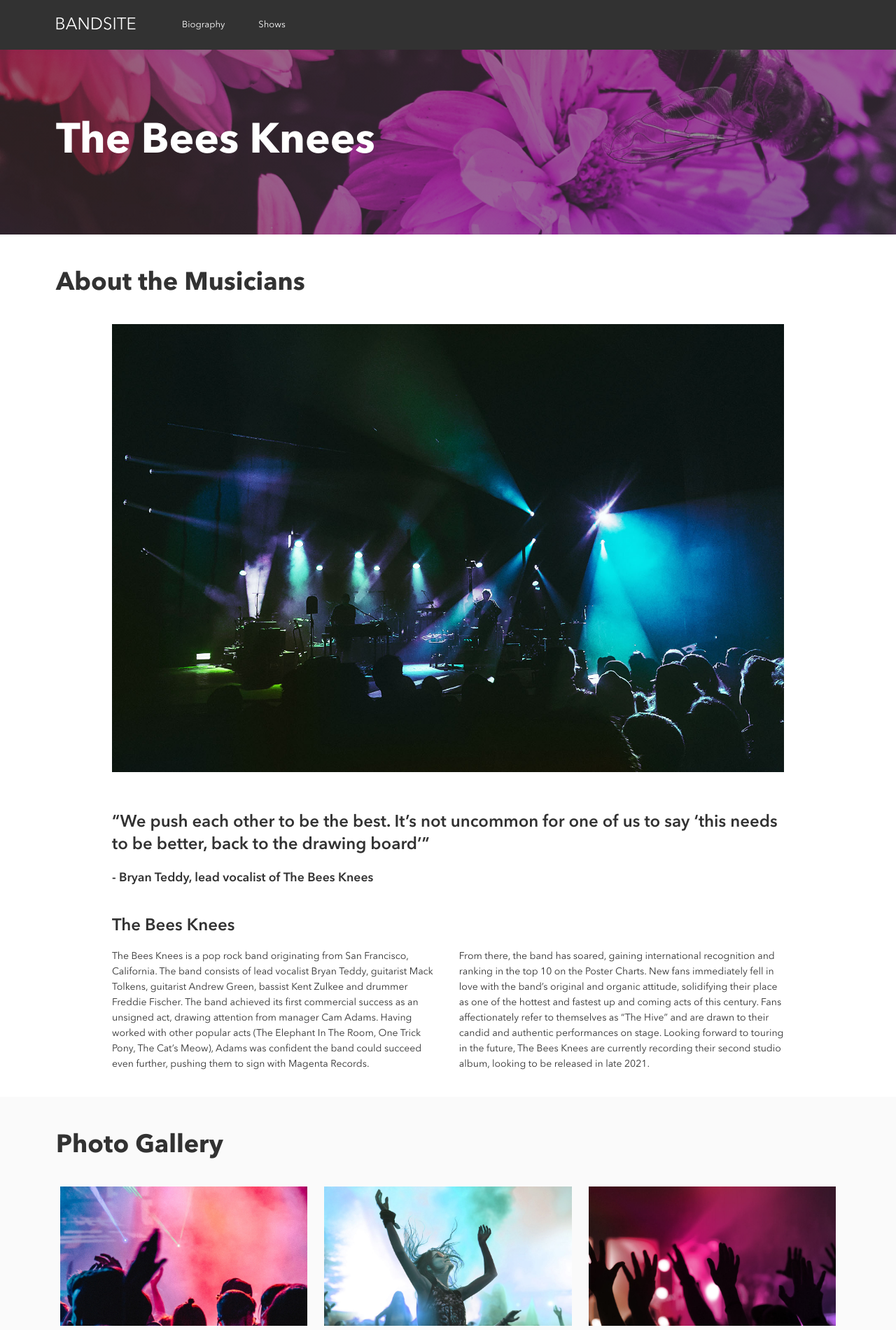
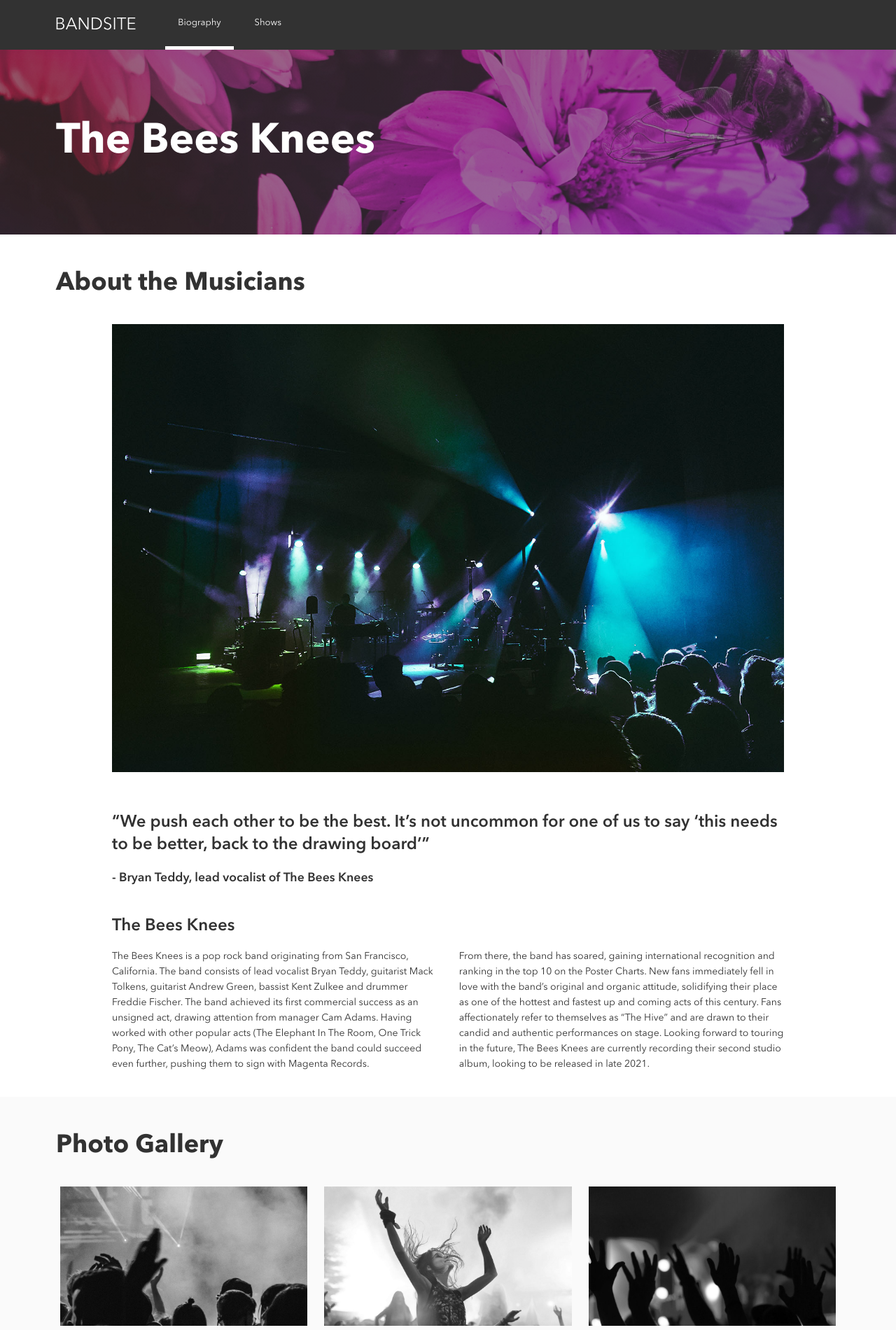
Before and after one commit to zachasher/bandsite, a plain HTML site: page index.html in a window 1280 px wide. Shown: the top 1900 px of the page at 70% size. Drawn offline with Linux system fonts and the light colour scheme.

Commit message:
Final changes

```diff
--- a/index.html
+++ b/index.html
@@ -12,8 +12,8 @@
       <a class="header__image" href="./index.html"><img src="./assets/logos/Logo-bandsite.svg"/></a>
       <nav>
         <ul class="header__links">
-          <li>Biography</li>
-          <li>Shows</li>
+          <li class="active-link"><a href="./index.html">Biography</a></li>
+          <li><a href="">Shows</a></li>
         </ul>
       </nav>
     </nav>
@@ -138,7 +138,7 @@
           <p>503 Broadway Penthouse,</p>
           <p>New York, NY 10012, USA</p>
           <br />
-          <p>info@thebeesknees.com</p>
+          <p><a href="mailto:info@thebeesknees.com">info@thebeesknees.com</a></p>
         </div>
         <div class="footer__copy">
           <div class="footer__copy--bold">
@@ -149,7 +149,7 @@
           <p>Booking Agent for</p>
           <p>US / South America / Japan</p>
           <br />
-          <p>pearl.gregg@limitlessag.com</p>
+          <p><a href="mailto:pearl.gregg@limitlessag.com">pearl.gregg@limitlessag.com</a></p>
         </div>
         <div class="footer__copy">
           <div class="footer__copy--bold">
@@ -160,7 +160,7 @@
           <p>Booking Agent for</p>
           <p>UK / EU / AU</p>
           <br />
-          <p>cwhyte@archentertainment.com</p>
+          <p><a href="mailto:cwhyte@archentertainment.com">cwhyte@archentertainment.com</a></p>
         </div>
       </section>
 
--- a/styles/bio.scss
+++ b/styles/bio.scss
@@ -4,10 +4,12 @@
 @use "./partials/breakpoints" as *;
 
 .header {
+  position: sticky;
+  top: 0;
+  z-index: 1;
   display: flex;
   flex-direction: column;
   background-color: $bandsite-black;
-  padding: 1rem 0;
 
   @include media-tablet {
     display: flex;
@@ -19,6 +21,7 @@
   &__image {
     align-self: center;
     width: 120px;
+    margin-top: 1rem;
 
     @include media-tablet {
       margin: 0.5rem 2.25rem;
@@ -36,20 +39,28 @@
     list-style: none;
     display: flex;
     justify-content: space-around;
-    padding-top: 1rem;
     @include mobile-body-copy;
     color: white;
+  }
+
+  &__links li {
+    display: flex;
+    width: 50%;
+    padding: 1rem 1.5rem;
+    justify-content: center;
 
     @include media-tablet {
-      padding: 0;
+      padding: 1.5rem 1.5rem;
     }
   }
 
-  &__links li {
-    @include media-tablet {
-      padding: 0 1.5rem;
-    }
+  &__links li:hover {
+    border-bottom: 5px solid lightblue;
   }
+}
+
+.active-link {
+  border-bottom: 5px solid white;
 }
 
 .hero {
@@ -156,7 +167,7 @@
   padding-bottom: 1rem;
 
   @include media-tablet {
-    padding-top:0;
+    padding-top: 0;
     padding-right: 4.5rem;
     padding-bottom: 2.25rem;
     padding-left: 4.5rem;
@@ -189,7 +200,7 @@
 }
 
 .description__text :first-child {
-  @include media-tablet{
+  @include media-tablet {
     padding-right: 1.125rem;
   }
 }
@@ -246,6 +257,18 @@
       padding: 0.75rem;
     }
   }
+}
+
+.gallery__item {
+  filter: gray;
+  -webkit-filter: grayscale(1);
+  -webkit-transition: all 0.8s ease-in-out;
+}
+
+.gallery__item:hover {
+  filter: none;
+  -webkit-filter: grayscale(0);
+  -webkit-transform: scale(1);
 }
 
 .footer {
--- a/styles/partials/_resets.scss
+++ b/styles/partials/_resets.scss
@@ -2,6 +2,10 @@
     margin:0;
     padding:0;
     box-sizing: border-box;
-    // font-size: 16px;
-    // font-size: 100%;
+    pointer-events: none style;
 }
+
+a {
+    text-decoration: none;
+    color: inherit;
+}
```
Also changed, not shown: styles/partials/_fonts.scss (+0 -39 lines), styles/bio.css.
